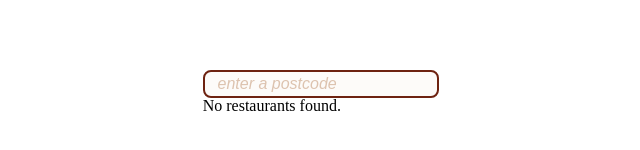
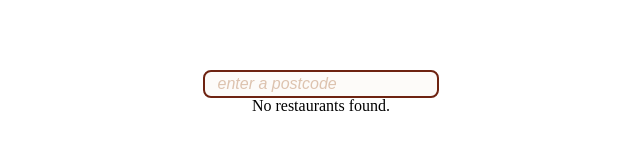
Before and after one commit to siviter-t/roll-your-own-food-antwon, a Next.js app: page /restaurants in a window 1280 px wide. Shown: the part 308-458 px from the top of the page, without its empty margins (319-959 px from the left). Built offline with nearby package versions, Linux system fonts and the light colour scheme.

Commit message:
feat: positioning styling work

```diff
--- /dev/null
+++ b/components/part/position/AbsoluteRoot.tsx
@@ -0,0 +1,26 @@
+import { FC } from "react";
+import styled, { CSSProperties } from "styled-components";
+
+interface StyleProps {
+    height?: CSSProperties["height"];
+    width?: CSSProperties["width"];
+    zIndex?: CSSProperties["zIndex"];
+}
+
+interface Props extends StyleProps {
+}
+
+const AbsoluteRootContainer = styled.div<StyleProps>`
+    position: absolute;
+    ${props => `height: ${props.height ? props.height : "100%"};`}
+    ${props => `width: ${props.width ? props.width : "100%"};`}
+    ${props => props.zIndex && `z-index: ${props.zIndex};`}
+`;
+
+export const AbsoluteRoot: FC<Props> = props => {
+    return (
+        <AbsoluteRootContainer {...props}>
+            {props.children}
+        </AbsoluteRootContainer>
+    );
+};
--- a/components/part/FlexCentre.tsx
+++ b/components/part/position/FlexCentre.tsx
@@ -2,7 +2,9 @@ import { FC } from "react";
 import styled, { CSSProperties } from "styled-components";
 
 interface StyleProps {
+    flexDirection?: CSSProperties["flexDirection"];
     height?: CSSProperties["height"];
+    width?: CSSProperties["width"];
 }
 
 interface Props extends StyleProps {
@@ -12,7 +14,9 @@ const FlexCentreContainer = styled.div<StyleProps>`
     display: flex;
     align-items: center;
     justify-content: center;
-    ${props => props.height && `height: ${props.height};`}
+    ${props => props.flexDirection && `flex-direction: ${props.flexDirection};`}
+    ${props => `height: ${props.height ? props.height : "100%"};`}
+    ${props => `width: ${props.width ? props.width : "100%"};`}
 `;
 
 export const FlexCentre: FC<Props> = props => {
--- /dev/null
+++ b/components/part/position/RelativeRoot.tsx
@@ -0,0 +1,26 @@
+import { FC } from "react";
+import styled, { CSSProperties } from "styled-components";
+
+interface StyleProps {
+    height?: CSSProperties["height"];
+    width?: CSSProperties["width"];
+    zIndex?: CSSProperties["zIndex"];
+}
+
+interface Props extends StyleProps {
+}
+
+const RelativeRootContainer = styled.div<StyleProps>`
+    position: relative;
+    ${props => `height: ${props.height ? props.height : "100%"};`}
+    ${props => `width: ${props.width ? props.width : "100%"};`}
+    ${props => props.zIndex && `z-index: ${props.zIndex};`}
+`;
+
+export const RelativeRoot: FC<Props> = props => {
+    return (
+        <RelativeRootContainer {...props}>
+            {props.children}
+        </RelativeRootContainer>
+    );
+};
--- a/pages/restaurants.tsx
+++ b/pages/restaurants.tsx
@@ -2,23 +2,21 @@ import { FC } from "react";
 import { PostCodeSearch } from "components/PostCodeSearch";
 import { RestaurantsBackground } from "components/RestaurantsBackground";
 import { RestaurantsResult } from "components/RestaurantsResult";
-import { FlexCentre } from "components/part/FlexCentre";
+import { AbsoluteRoot } from "components/part/position/AbsoluteRoot";
+import { FlexCentre } from "components/part/position/FlexCentre";
+import { RelativeRoot } from "components/part/position/RelativeRoot";
 
 export const RestaurantsPage: FC = () => {
     return (
-        <>
-            <div style={{ position: "absolute", height: "100%", width: "100%" }}>
-                <RestaurantsBackground />
-                <div style={{ position: "relative", height: "100%" }}>
-                    <FlexCentre height={"100%"}>
-                        <div>
-                            <PostCodeSearch />
-                            <RestaurantsResult />
-                        </div>
-                    </FlexCentre>
-                </div>
-            </div>
-        </>
+        <AbsoluteRoot>
+            <RestaurantsBackground />
+            <RelativeRoot>
+                <FlexCentre flexDirection="column">
+                    <PostCodeSearch />
+                    <RestaurantsResult />
+                </FlexCentre>
+            </RelativeRoot>
+        </AbsoluteRoot>
     );
 };
 
```
Also changed, not shown: pages/index.tsx (+10 -12 lines), pages/restaurant.tsx (+10 -12 lines).
